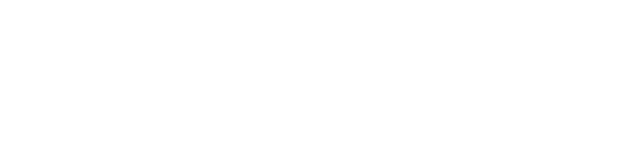
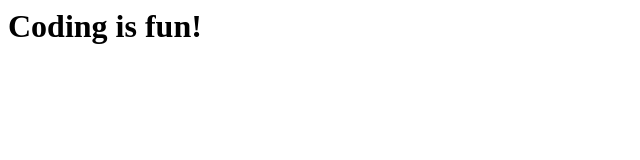
Before and after one commit to AsiyatK/codingdemo, a plain HTML site: page index.html in a window 1280 px wide. Shown: the whole page, without its empty margins (0-640 px from the left). Drawn offline with Linux system fonts and the light colour scheme.

Commit message:
Added a heading try 2

```diff
--- a/index.html
+++ b/index.html
@@ -6,6 +6,7 @@
     <title>Document</title>
 </head>
 <body>
+    <h1>Coding is fun!</h1>
 
 </body>
 </html>
```
